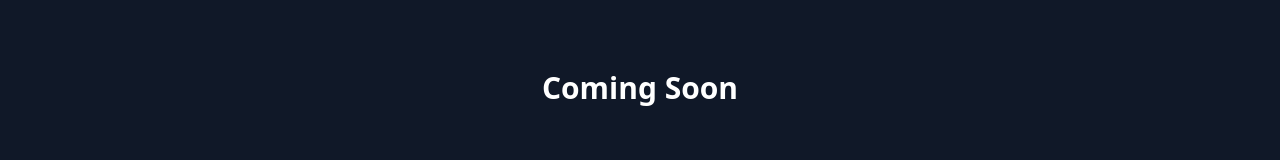
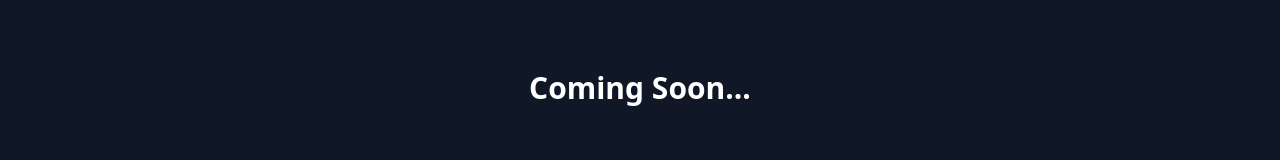
Before and after one commit to fiyin-bug/PECZYSCOLOGNE, a React (Vite) app: page /diffusers in a window 1280 px wide. Shown: the part 392-552 px from the top of the page. Built offline with nearby package versions, Linux system fonts and the light colour scheme; a web font is replaced by a local one.

Commit message:
REMOVD DIFF

```diff
--- a/src/pages/Diffusers.jsx
+++ b/src/pages/Diffusers.jsx
@@ -4,7 +4,7 @@ export const Diffusers = () => {
   return (
     <section className="py-20 bg-gray-900 min-h-screen flex items-center justify-center">
       <h2 className="text-3xl font-bold text-center text-white">
-        Coming Soon
+        Coming Soon...
       </h2>
     </section>
   );
```
